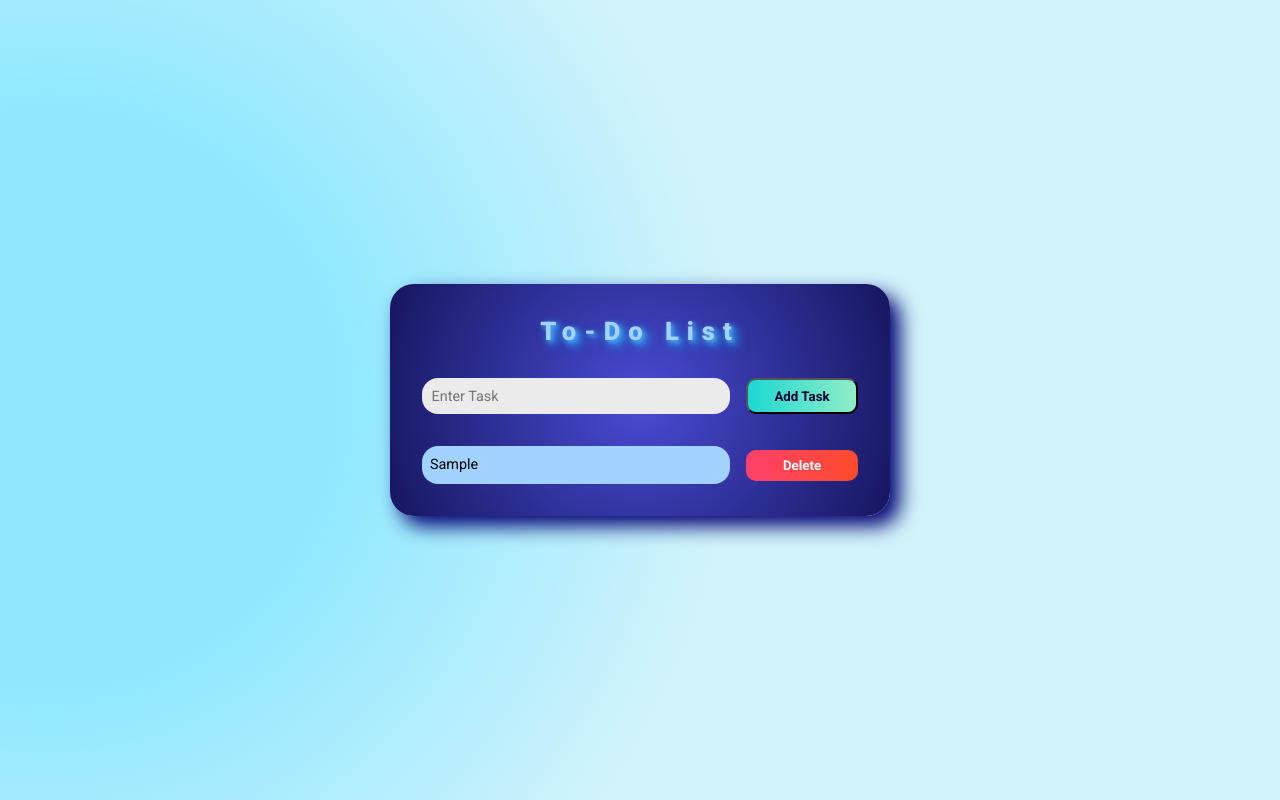
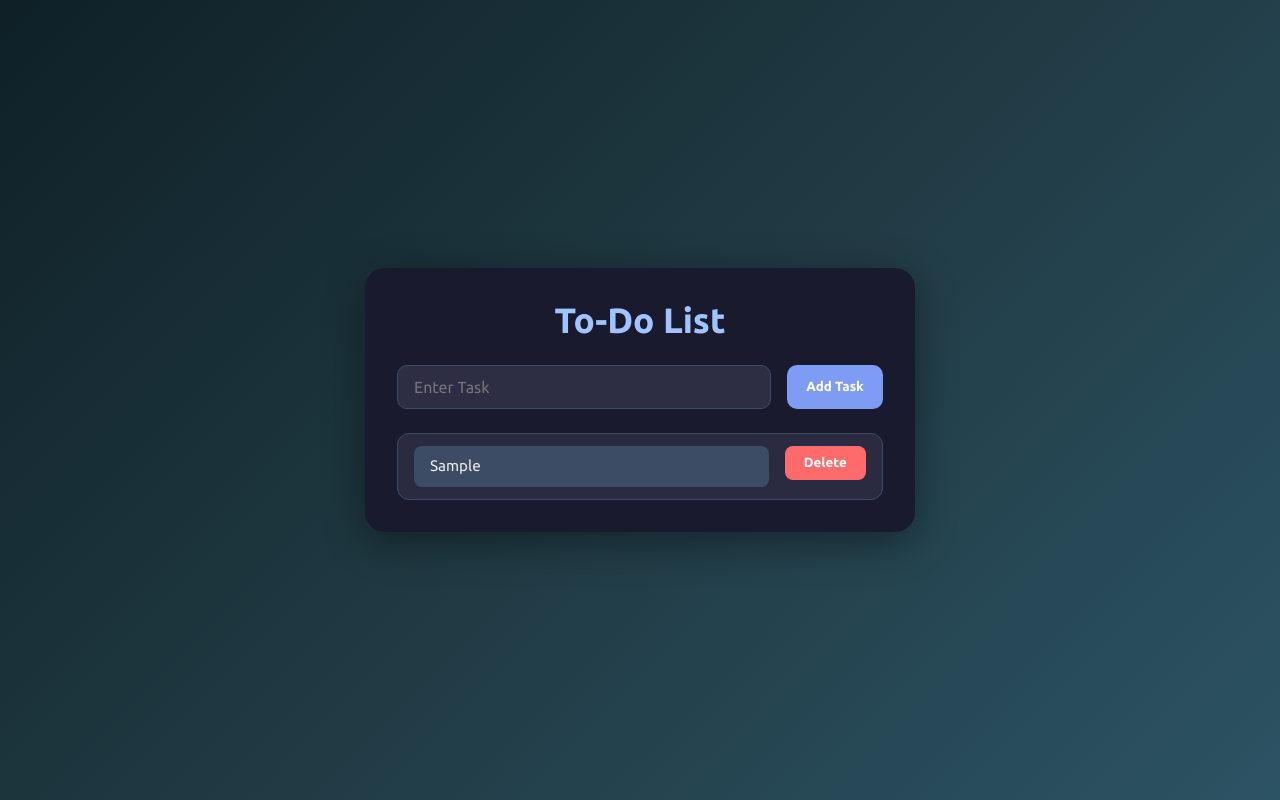
Before and after one commit to swaraj-unde/To-Do-List, a plain HTML site: page index.html in a window 1280 px wide. Both pictures are taken after typing "Sample" into the empty fields and a click on the button "Add Task". Drawn offline with Linux system fonts and the light colour scheme; a web font is replaced by a local one.

Commit message:
improved css

```diff
--- a/style.css
+++ b/style.css
@@ -2,115 +2,145 @@
   margin: 0;
   padding: 0;
   box-sizing: border-box;
-  font-family: "Roboto", sans-serif;
+  font-family: "Ubuntu", sans-serif;
 }
 
 body {
+  min-height: 100vh;
+  background: linear-gradient(135deg, #0f2027, #203a43, #2c5364);
   display: flex;
   align-items: center;
   justify-content: center;
-  min-height: 100vh;
-  padding: 1rem;
-  background-image: radial-gradient(
-    circle farthest-corner at 3.7% 49.8%,
-    rgba(143, 232, 255, 1) 21.9%,
-    rgba(209, 243, 251, 1) 52.9%
-  );
+  padding: 1.5rem;
+  color: #e0e0e0;
 }
 
 #box {
+  background: #1a1a2e;
+  padding: 2rem;
+  border-radius: 1.25rem;
+  box-shadow: 0 10px 40px rgba(0, 0, 0, 0.4);
+  width: 100%;
+  max-width: 550px;
   display: flex;
   flex-direction: column;
-  background-image: radial-gradient(
-    circle 382px at 50% 50.2%,
-    rgba(73, 76, 212, 1) 0.1%,
-    rgba(3, 1, 50, 1) 100.2%
-  );
-  padding: 2rem;
-  border-radius: 1.5rem;
-  box-shadow: 10px 10px 20px rgb(0, 0, 114);
-  gap: 2rem;
-  width: 100%;
-  max-width: 500px;
-}
-
-.blue-glow {
-  font-size: clamp(2rem, 5vw, 60px);
-  color: #a2d2ff;
-  text-shadow: 2px 2px 4px #4dabf7, 4px 4px 8px #339af0, 6px 6px 12px #1c7ed6;
-  text-align: center;
-}
-
-.complete {
-  text-decoration: line-through;
-  color: grey;
+  gap: 1.5rem;
 }
 
 #heading {
+  font-size: 2.2rem;
   text-align: center;
-  font-size: clamp(1.2rem, 2vw, 2rem);
-  font-weight: 900;
-  letter-spacing: 0.5rem;
+  font-weight: 700;
+  color: #a0c4ff;
 }
 
 #intake {
-  width: 100%;
   display: flex;
-  flex-direction: row;
-  justify-content: space-between;
   gap: 1rem;
   flex-wrap: wrap;
 }
 
 #field {
-  background-color: #ebebeb;
-  flex: 1 1 70%;
-  padding: 0.6rem;
-  font-size: 0.9rem;
-  min-width: 150px;
-  border-radius: 1rem;
-  border: none;
+  flex: 1 1 auto;
+  padding: 0.75rem 1rem;
+  border-radius: 10px;
+  border: 1px solid #3c4c65;
+  background: #2d2d44;
+  color: #f0f0f0;
+  font-size: 1rem;
+  transition: 0.3s;
+}
+
+#field:focus {
+  border-color: #7f9cf5;
+  box-shadow: 0 0 0 3px rgba(127, 156, 245, 0.3);
   outline: none;
-  transition: box-shadow 0.3s ease;
-}
-#field:focus {
-  box-shadow: 0 0 10px 2px #a2d2ff;
 }
 
 #InButton {
-  flex: 1 1 25%;
+  flex: 0 0 auto;
+  background: #7f9cf5;
+  color: #ffffff;
+  padding: 0.75rem 1.2rem;
+  border-radius: 10px;
   font-weight: bold;
-  color: #030132;
-  min-width: 100px;
+  border: none;
+  cursor: pointer;
+  transition: 0.3s;
 }
 
-.btn-grad {
-  background-image: linear-gradient(
-    to right,
-    #1cd8d2 0%,
-    #93edc7 51%,
-    #1cd8d2 100%
-  );
-  padding: 0.5rem;
-  text-align: center;
-  transition: 0.5s;
-  background-size: 200% auto;
-  color: white;
-  border-radius: 10px;
-  display: block;
+#InButton:hover {
+  background: #5a78d3;
 }
 
-.btn-grad:hover {
-  box-shadow: 0 0 20px #eee;
-  background-position: right center;
-  color: #fff;
-  text-decoration: none;
+#list {
+  display: flex;
+  flex-direction: column;
+  gap: 1rem;
+}
+
+#item {
+  display: flex;
+  gap: 1rem;
+  align-items: flex-start;
+  flex-wrap: wrap;
+  border: 1px solid #3c4c65;
+  padding: 0.75rem 1rem;
+  border-radius: 12px;
+  background: #2a2a40;
+}
+
+#para {
+  flex: 1 1 auto;
+  background: #3c4c65;
+  padding: 0.6rem 1rem;
+  border-radius: 8px;
+  line-height: 1.5;
+  font-size: 0.95rem;
+  color: #eaeaea;
+  overflow-wrap: break-word;
+  max-height: 120px;
+  overflow-y: auto;
+  scrollbar-width: thin;
+  scrollbar-color: #7f9cf5 transparent;
+}
+
+#para::-webkit-scrollbar {
+  width: 6px;
+}
+#para::-webkit-scrollbar-thumb {
+  background: #7f9cf5;
+  border-radius: 6px;
+}
+
+.complete {
+  text-decoration: line-through;
+  opacity: 0.5;
+}
+
+#del {
+  flex: 0 0 auto;
+}
+
+.btnr {
+  background: #ff6b6b;
+  color: white;
+  padding: 0.6rem 1.2rem;
+  border-radius: 8px;
+  font-weight: bold;
+  border: none;
+  cursor: pointer;
+  transition: 0.3s;
+}
+
+.btnr:hover {
+  background: #ff4757;
+  box-shadow: 0 0 10px rgba(255, 107, 107, 0.4);
 }
 
 @media (max-width: 500px) {
   #intake {
     flex-direction: column;
-    align-items: stretch;
   }
 
   #field,
@@ -118,99 +148,8 @@ body {
     width: 100%;
   }
 
-  #heading {
-    letter-spacing: 0.2rem;
-  }
-}
-#list {
-  display: flex;
-  flex-direction: column;
-  width: 100%;
-  align-items: center;
-  gap: 1rem;
-}
-
-#item {
-  display: flex;
-  justify-content: space-between;
-  align-items: center;
-  width: 100%;
-  gap: 1rem;
-  flex-wrap: wrap;
-}
-
-#para {
-  flex: 1 1 70%;
-  max-height: 5rem;
-  overflow-y: auto;
-  overflow-wrap: break-word;
-  word-break: break-word;
-  line-height: 1.5;
-  background: #a2d2ff;
-  padding: 0.5rem;
-  border-radius: 1rem;
-  font-size: 0.9rem;
-  scrollbar-width: thin;
-  scrollbar-color: #4dabf7 #a2d2ff;
-}
-
-#para::-webkit-scrollbar {
-  width: 6px;
-}
-#para::-webkit-scrollbar-thumb {
-  background: #4dabf7;
-  border-radius: 10px;
-}
-
-#del {
-  flex: 1 1 25%;
-  white-space: nowrap;
-  min-width: 100px;
-}
-
-.btnr {
-  background-image: linear-gradient(
-    to right,
-    #ff416c 0%,
-    #ff4b2b 51%,
-    #ff416c 100%
-  );
-  padding: 0.5rem;
-  text-align: center;
-  transition: 0.5s;
-  background-size: 200% auto;
-  color: white;
-  border-radius: 10px;
-  display: block;
-  font-weight: bold;
-  border: none;
-}
-
-.btnr:hover {
-  box-shadow: 0 0 20px #ffb3b3;
-  background-position: right center;
-  color: #fff;
-  text-decoration: none;
-}
-
-@media (max-width: 500px) {
-  #intake {
-    flex-direction: column;
-    align-items: stretch;
-  }
-
-  #field,
-  #InButton {
-    width: 100%;
-  }
-
-  #heading {
-    letter-spacing: 0.2rem;
-  }
-
   #item {
     flex-direction: column;
-    align-items: stretch;
   }
 
   #para,
```
